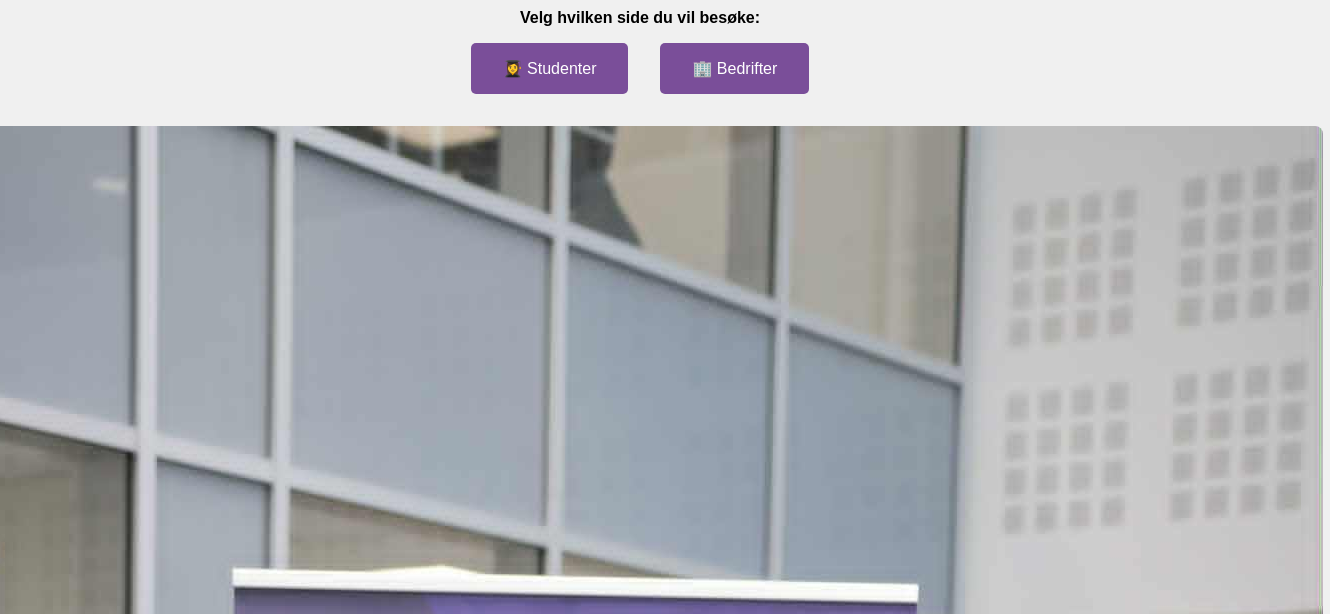
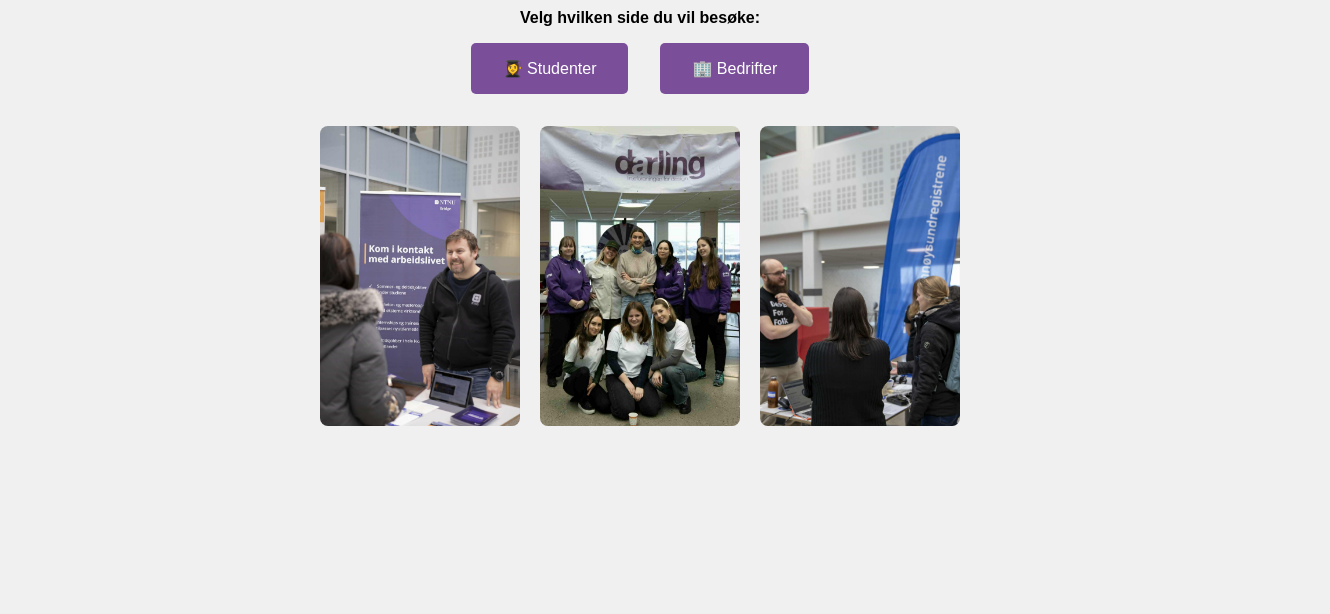
Before and after one commit to darling-linjeforening/karrieredagen2025, a plain HTML site: page index.html in a window 1280 px wide. Shown: the part 186-800 px from the top of the page, 1330 px wide, since content can reach past the window. Drawn offline with Linux system fonts and the light colour scheme.

Commit message:
Update index.html

```diff
--- a/index.html
+++ b/index.html
@@ -34,7 +34,8 @@
       flex-wrap: wrap;
     }
     .image-row img {
-      width: auto; /* adjust size as needed */
+      max-width: 200px;
+      width: 100%; /* adjust size as needed */
       display: block;
       height: auto;
       border-radius: 8px; /* optional styling */
```
